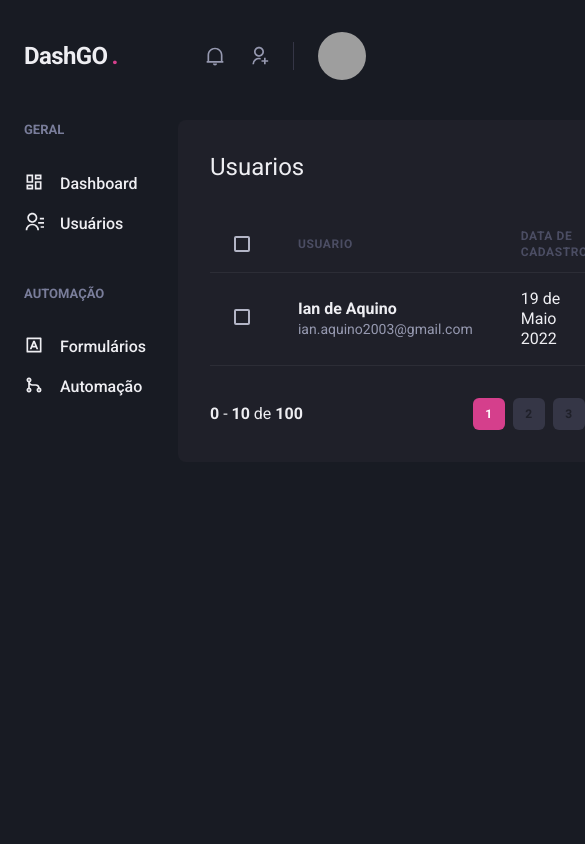
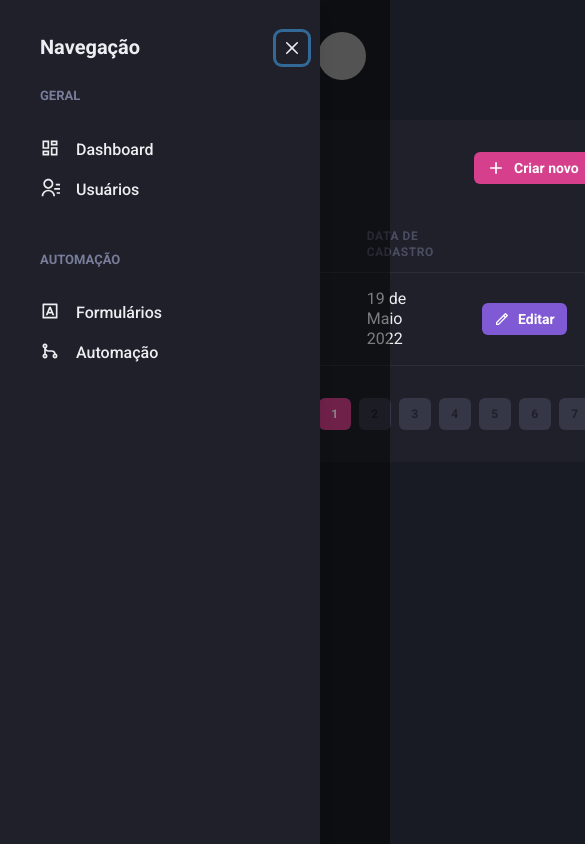
Before and after one commit to Ian-Aquino-Bianquini/dashgo, a Next.js app: page /users in a window 390 px wide. Shown: the top 844 px of the page, 585 px wide, since content can reach past the window. Built offline with nearby package versions, Linux system fonts and the light colour scheme; grey boxes are pictures that could not be loaded.

Commit message:
feat(SideBar): DrawerMenu Responsive

```diff
--- a/src/components/SideBar/index.tsx
+++ b/src/components/SideBar/index.tsx
@@ -1,7 +1,42 @@
-import { Box } from "@chakra-ui/react";
+import {
+  Box,
+  Drawer,
+  DrawerBody,
+  DrawerCloseButton,
+  DrawerContent,
+  DrawerHeader,
+  DrawerOverlay,
+  useBreakpointValue,
+} from "@chakra-ui/react";
 import { SideBarNav } from "./SideBarNav";
 
 export function SideBar() {
+  const isDrawerSidebar = useBreakpointValue({
+    base: true,
+    lg: false,
+  });
+
+  if (isDrawerSidebar) {
+    return (
+      <Drawer
+        isOpen={true}
+        placement="left"
+        onOverlayClick={() => {}}
+        onClose={function () {}}
+      >
+        <DrawerOverlay>
+          <DrawerContent bg="gray.800" p="4">
+            <DrawerCloseButton mt="6" />
+            <DrawerHeader>Navegação</DrawerHeader>
+            <DrawerBody>
+              <SideBarNav />
+            </DrawerBody>
+          </DrawerContent>
+        </DrawerOverlay>
+      </Drawer>
+    );
+  }
+
   return (
     <Box as="aside" w="64" mr="8">
       <SideBarNav />
```
